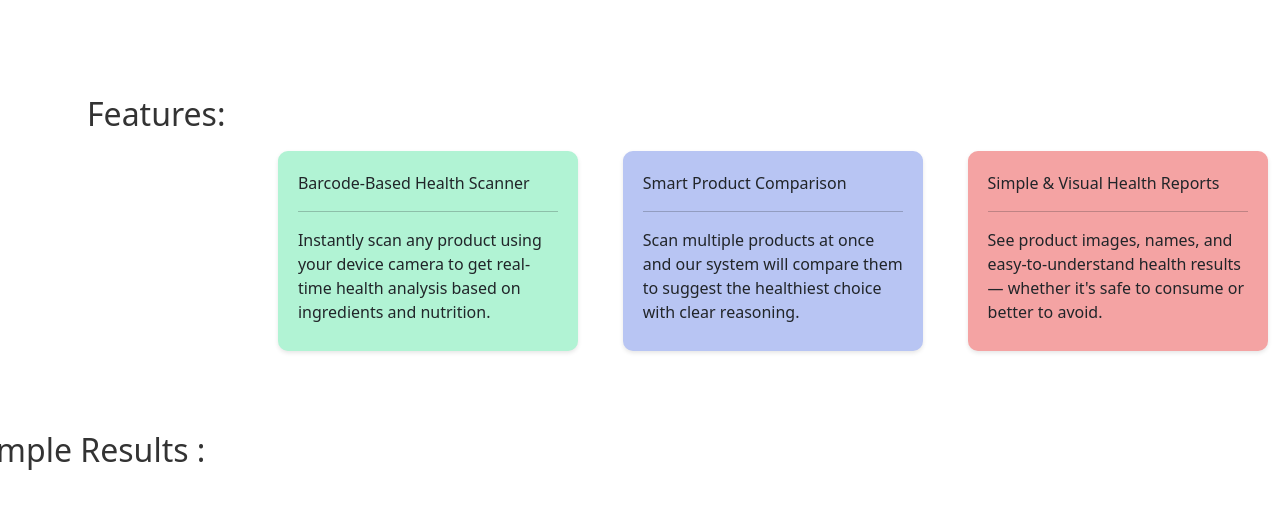
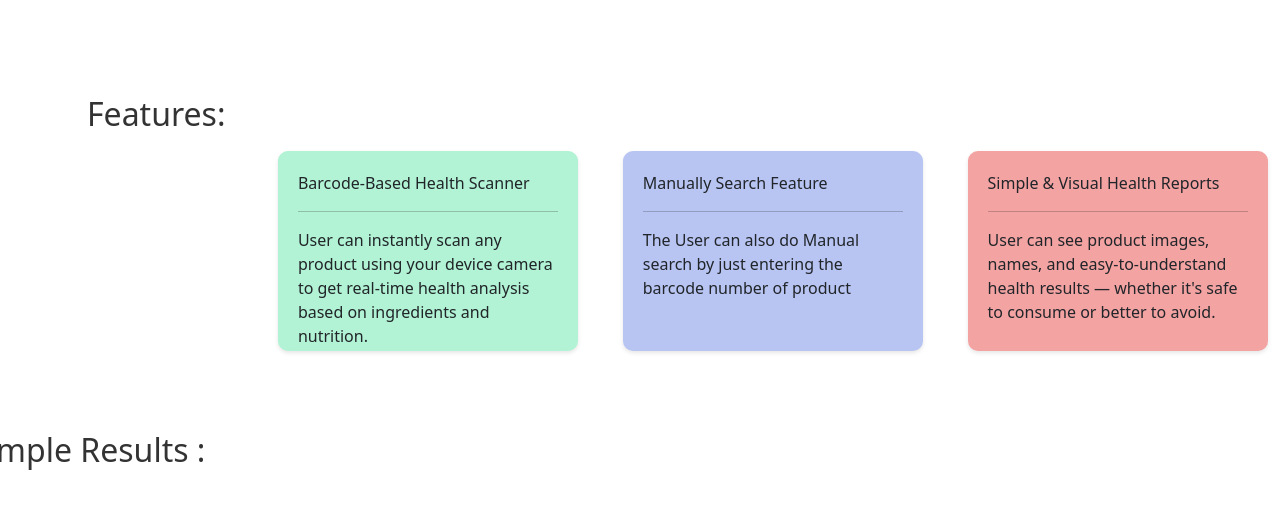
Before and after one commit to roshniyt/productview-project, a Django app: page /dashboard/ in a window 1280 px wide. Shown: the part 604-1131 px from the top of the page. Run offline with Django 5.2, Linux system fonts and the light colour scheme; a user stored in the database is signed in; data comes from the database, SQL or seed files in the repository.

Commit message:
manually scanning implemented

```diff
--- a/ProductView/dashboard/templates/dashboard/about.html
+++ b/ProductView/dashboard/templates/dashboard/about.html
@@ -66,13 +66,13 @@
         <strong>ProductView</strong> is a smart web application designed to help users make informed food choices by simply scanning the barcode of any product. With real-time health analysis, it determines whether a product is healthy or not based on its <span class="highlight">ingredients and nutritional values</span>.
       </p>
       <p>
-        Our goal is to empower individuals to lead healthier lifestyles by offering instant feedback and <span class="highlight">comparative analysis</span> when multiple products are scanned. If none are healthy, we’ll let you know – with reasons.
+        Our goal is to empower individuals to lead healthier lifestyles by offering instant feedback and <span class="highlight">comparative analysis</span> If none are healthy, we’ll let you know – with reasons.
       </p>
       <p>
-        Whether you're shopping in a store or checking your pantry, NutriScan is your go-to tool for <span class="highlight">transparent food insights</span>, helping you make better dietary decisions.
+        Whether you're shopping in a store or checking your pantry, ProductView is your go-to tool for <span class="highlight">transparent food insights</span>, helping you make better dietary decisions.
       </p>
       <p>
-        Start scanning, stay informed, and choose wisely – with NutriScan.
+        Start scanning, stay informed, and choose wisely – with ProductView.
       </p>
     </div>
   </div>
--- a/ProductView/dashboard/templates/dashboard/home.html
+++ b/ProductView/dashboard/templates/dashboard/home.html
@@ -235,15 +235,15 @@ h2{
       <div class="cards card1">
       <heading>Barcode-Based Health Scanner</heading>
       <hr>
-      <p>Instantly scan any product using your device camera to get real-time health analysis based on ingredients and nutrition.</p>
+      <p> User can instantly scan any product using your device camera to get real-time health analysis based on ingredients and nutrition.</p>
       </div>
       <div class="cards card2">
-      <heading>Smart Product Comparison</heading><hr>
-      <p>Scan multiple products at once and our system will compare them to suggest the healthiest choice with clear reasoning.</p>
+      <heading>Manually Search Feature</heading><hr>
+      <p>The User can also do Manual search by just entering the barcode number of product </p>
       </div>
       <div class="cards card3">
       <heading>Simple & Visual Health Reports</heading><hr>
-      <p>See product images, names, and easy-to-understand health results — whether it's safe to consume or better to avoid.</p>
+      <p> User can see product images, names, and easy-to-understand health results — whether it's safe to consume or better to avoid.</p>
       </div>
  </div>
     {% comment %} informaton end {% endcomment %}
--- a/ProductView/dashboard/templates/dashboard/service.html
+++ b/ProductView/dashboard/templates/dashboard/service.html
@@ -85,8 +85,8 @@
         <p>Our system analyzes ingredients and nutritional values to determine if a product is healthy or not.</p>
       </div>
       <div class="service-card">
-        <h3>Product Comparison</h3>
-        <p>Scan multiple products at once and get a comparison based on health factors to find the best option.</p>
+        <h3>Manual Search</h3>
+        <p>Can do Manual search by entering the barcode number .</p>
       </div>
       <div class="service-card">
         <h3>Instant Suggestions</h3>
```
